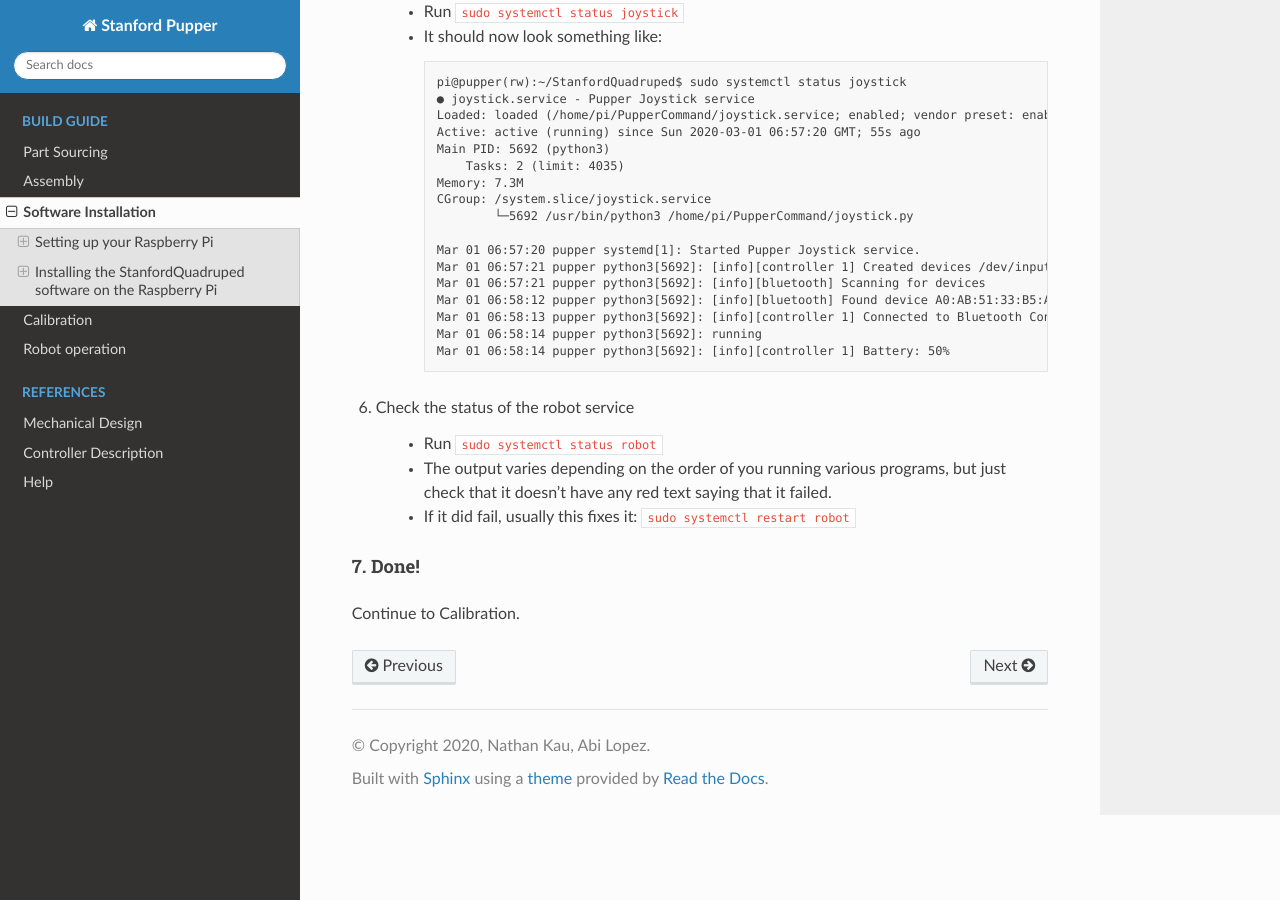
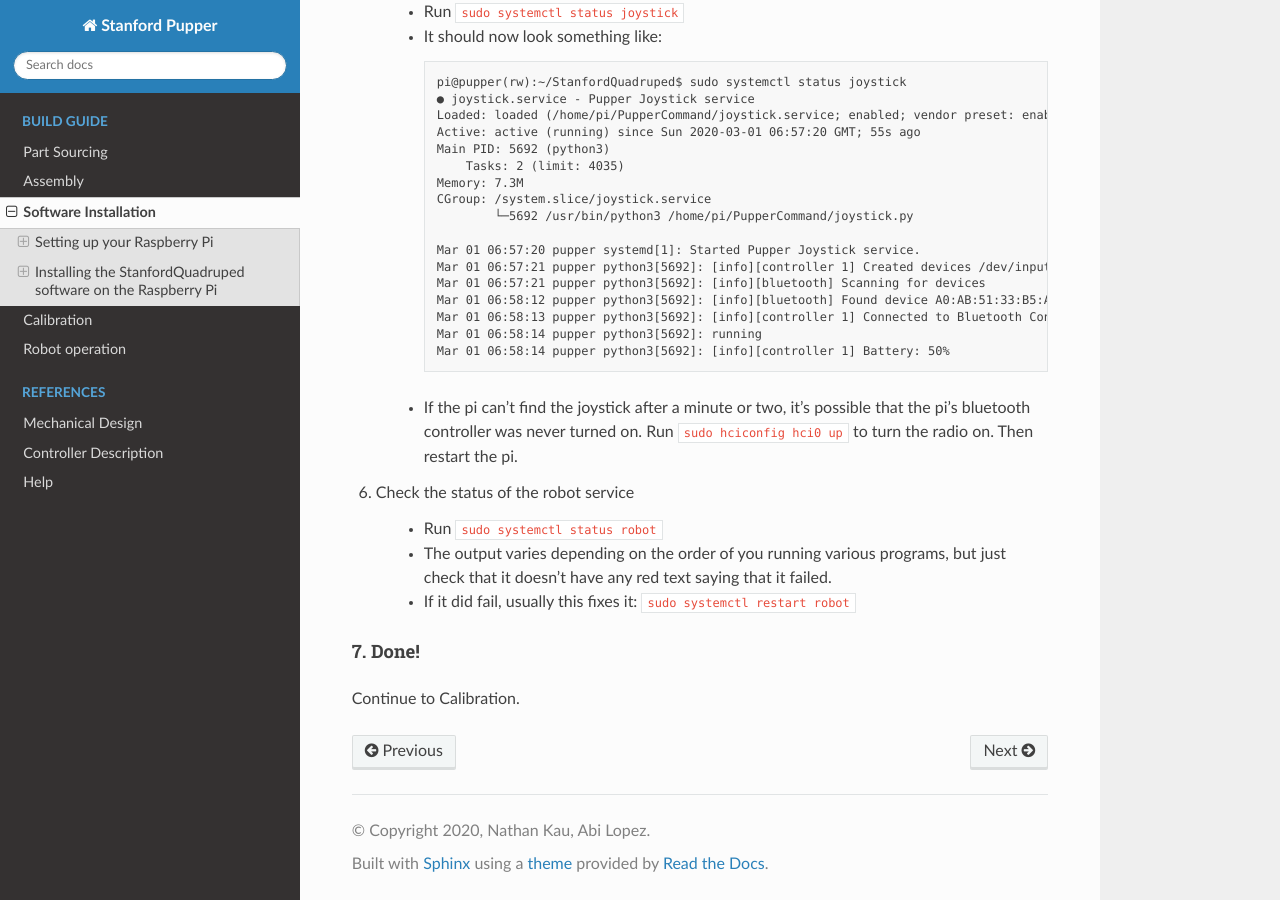
Before and after one commit to stanfordroboticsclub/Pupper, a Sphinx documentation site: the page built from docs/guide/software_installation.rst, in a window 1280 px wide and 900 px high, scrolled down 9224 px. Built offline with Sphinx 7.4.7 and the Read the Docs theme 2.0.0, drawn with Linux system fonts in a browser that asks for light colours.

Commit message:
Add troubleshooting for bluetooth

```diff
--- a/docs/guide/software_installation.rst
+++ b/docs/guide/software_installation.rst
@@ -286,6 +286,7 @@ Unplug the battery, wait about 30 seconds, and then plug it back in.
         Mar 01 06:58:13 pupper python3[5692]: [info][controller 1] Connected to Bluetooth Controller (A0:AB:51:33:B5:A0)
         Mar 01 06:58:14 pupper python3[5692]: running
         Mar 01 06:58:14 pupper python3[5692]: [info][controller 1] Battery: 50%
+    * If the pi can't find the joystick after a minute or two, it's possible that the pi's bluetooth controller was never turned on. Run ``sudo hciconfig hci0 up`` to turn the radio on. Then restart the pi.
 
 #. Check the status of the robot service
 
```
